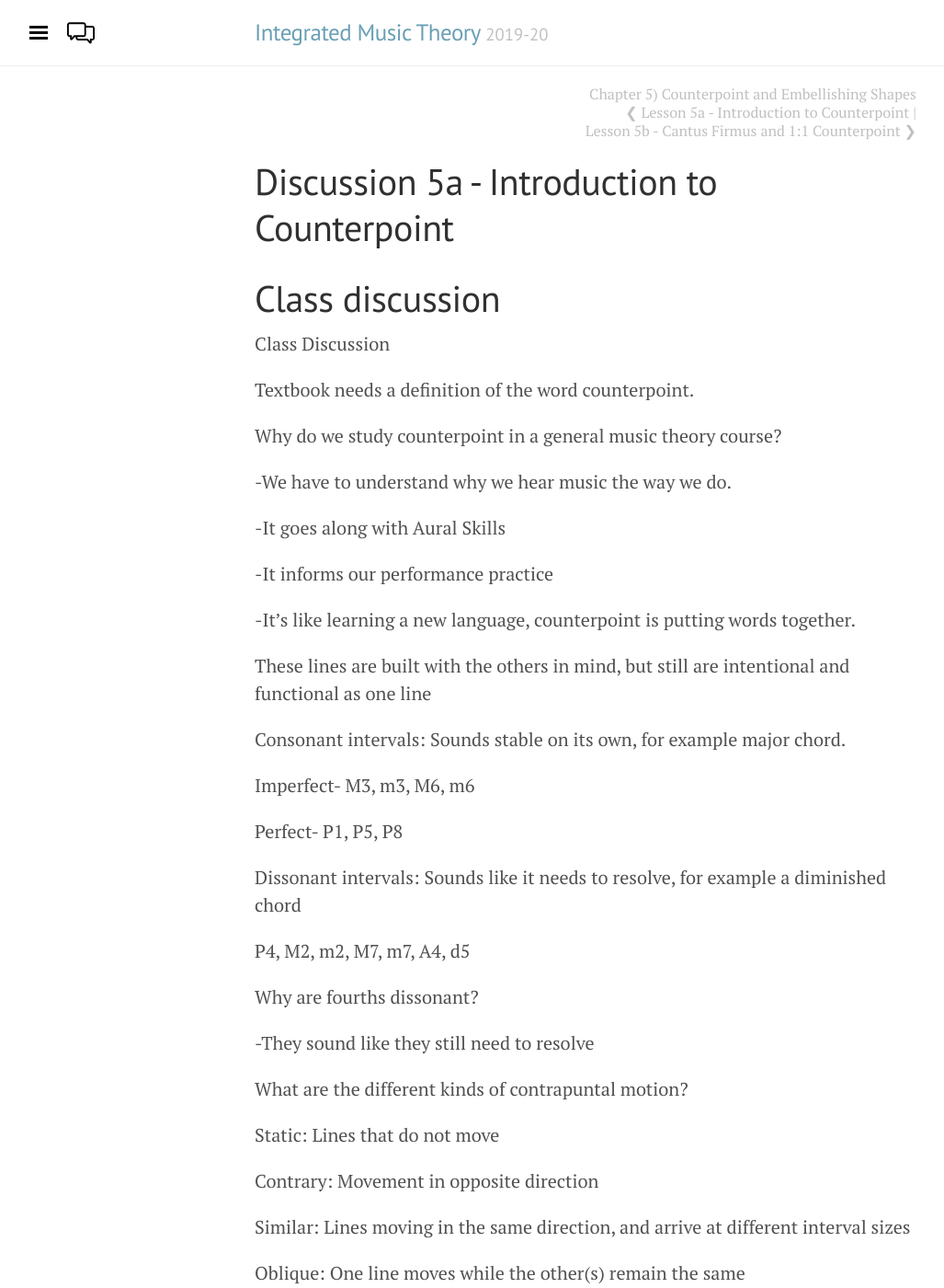
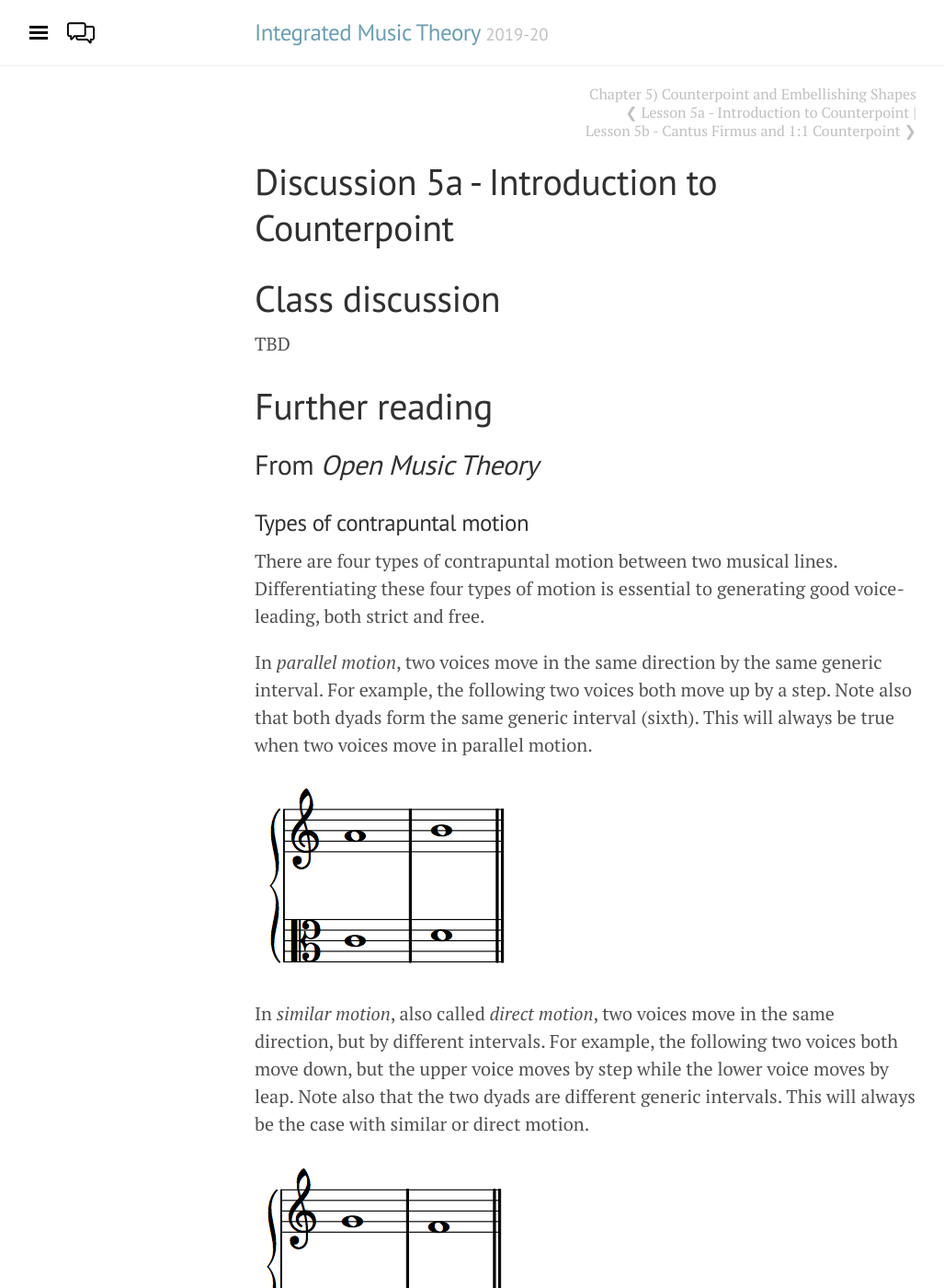
Before and after one commit to intmus/inttheory19-20, a Jekyll site: the page built from _05-counterpoint-embell-shapes/a2-introcounterpoint.md, in a window 1280 px wide and 1400 px high. Shown: the whole window at 92% size, without its empty margins (3-1030 px from the left). Built offline with Jekyll 4.4.1, drawn with Linux system fonts in a browser that asks for light colours; some of the changed text lies outside the part shown.

Commit message:
5a and b updates

```diff
--- a/_05-counterpoint-embell-shapes/a2-introcounterpoint.md
+++ b/_05-counterpoint-embell-shapes/a2-introcounterpoint.md
@@ -5,57 +5,7 @@ title: Discussion 5a - Introduction to Counterpoint
 
 # Class discussion
 
-Class Discussion
-
-Textbook needs a definition of the word counterpoint.
-
-Why do we study counterpoint in a general music theory course?
-
--We have to understand why we hear music the way we do.
-
--It goes along with Aural Skills
-
--It informs our performance practice
-
--It’s like learning a new language, counterpoint is putting words together.
-
-These lines are built with the others in mind, but still are intentional and functional as one line
-
-Consonant intervals: Sounds stable on its own, for example major chord.
-
-Imperfect- M3, m3, M6, m6
-
-Perfect- P1, P5, P8
-
-Dissonant intervals: Sounds like it needs to resolve, for example a diminished chord
-
-P4, M2, m2, M7, m7, A4, d5
-
-Why are fourths dissonant?
-
--They sound like they still need to resolve
-
-What are the different kinds of contrapuntal motion?
-
-Static: Lines that do not move
-
-Contrary: Movement in opposite direction
-
-Similar: Lines moving in the same direction, and arrive at different interval sizes
-
-Oblique: One line moves while the other(s) remain the same
-
-Parallel: Lines moving the in same direction and arrives at same interval size
-
-What is counterpoint
-
--smooth voice leading
-
--different lines of music or melodies moving together
-
-What is the value of counterpoint
-
--one of the big concepts of music, voice leading!
+TBD
 
 # Further reading
 
```
Also changed, not shown: _05-counterpoint-embell-shapes/b1-cantfirmand1st.md (+6 -5 lines).
